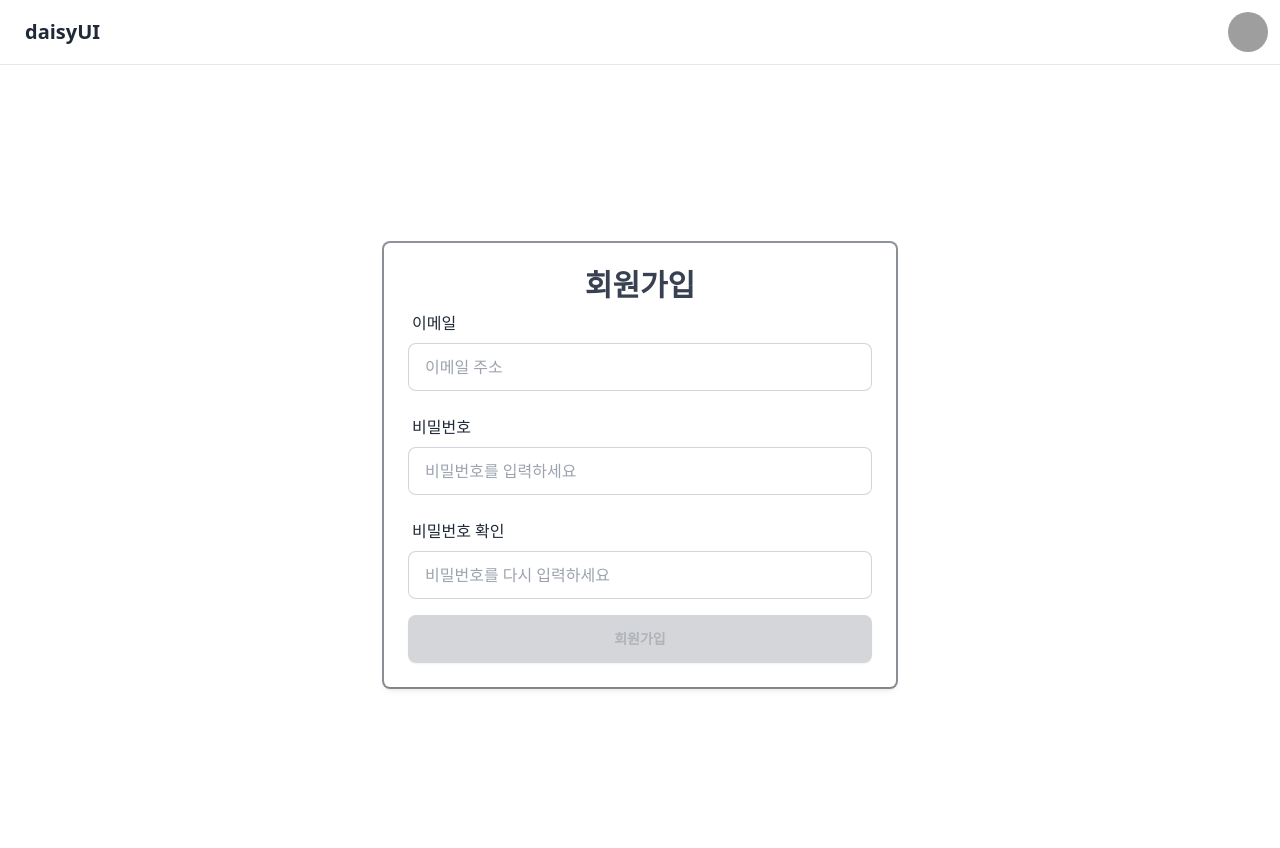
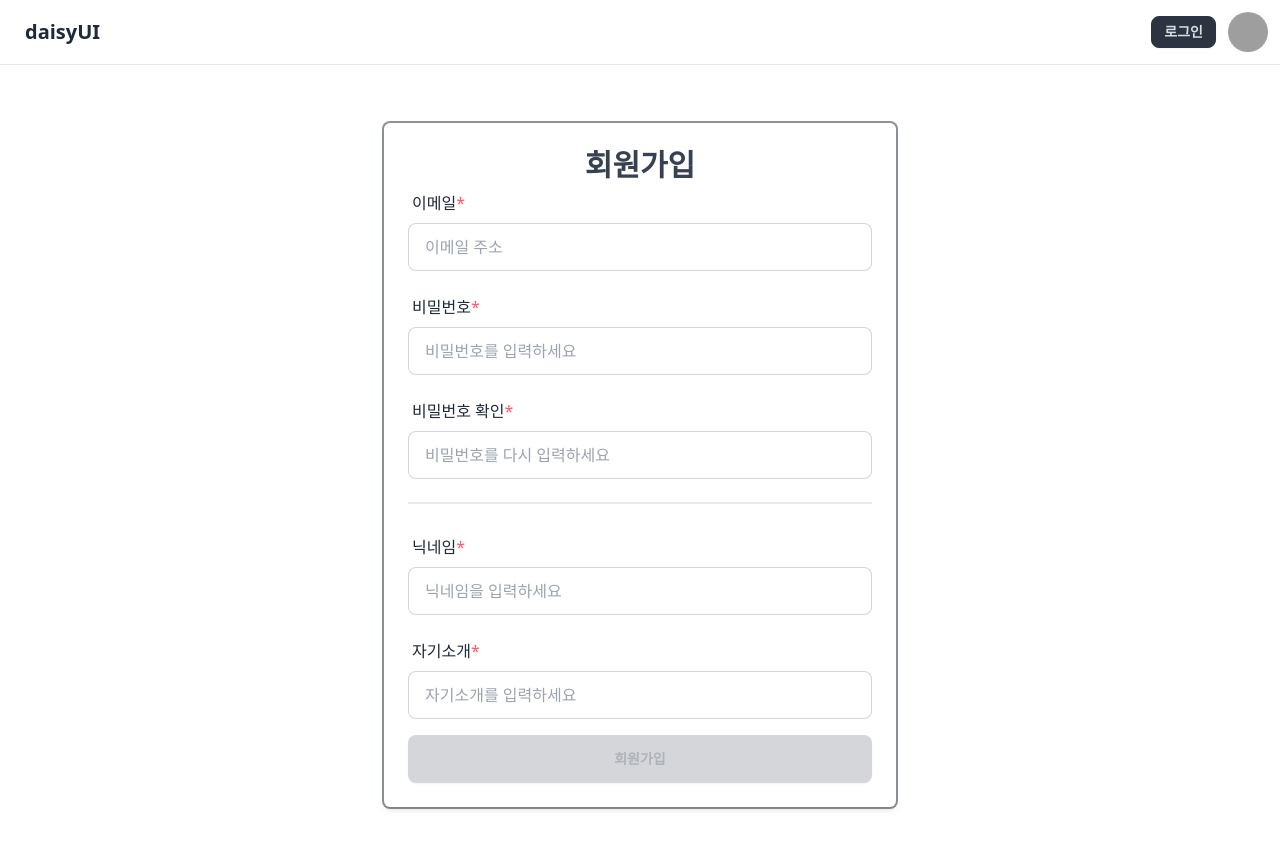
Before and after one commit to jindun619/random-image-museum, a Next.js app: page /signup in a window 1280 px wide. Shown: the top 848 px of the page. Built offline with nearby package versions, Linux system fonts and the light colour scheme; no server answers; grey boxes are pictures that could not be loaded.

Commit message:
signup form backend almost done

```diff
--- a/src/components/Navbar.tsx
+++ b/src/components/Navbar.tsx
@@ -1,6 +1,12 @@
 import Link from "next/link";
 
+import { supabase } from "@/lib/supabase";
+
 export function Navbar() {
+  (async () => {
+    const { data, error } = await supabase.auth.getSession();
+    console.log(data, error);
+  })();
   return (
     <div className="navbar bg-base-100 border-b flex justify-between">
       <div>
@@ -11,9 +17,10 @@ export function Navbar() {
         </Link>
       </div>
       <div className="gap-2">
+        <button className="btn btn-sm btn-neutral">로그인</button>
         <button className="btn btn-ghost btn-circle avatar">
           <div className="w-10 rounded-full">
-            <img src="https://daisyui.com/images/stock/photo-1534528741775-53994a69daeb.jpg" />
+            <img src="https://vercel.com/api/www/avatar/RPflv4I6VHNVELC59Eztv3OF?&s=60" />
           </div>
         </button>
       </div>
--- a/src/components/SignUpForm.tsx
+++ b/src/components/SignUpForm.tsx
@@ -6,6 +6,20 @@ interface InputValues {
   email: string;
   password: string;
   passwordagain: string;
+  nickname: string;
+  introduce: string;
+}
+
+interface InputsValid {
+  email?: boolean;
+  password?: boolean;
+  nickname?: boolean;
+}
+
+interface ErrorMsgs {
+  email?: string;
+  password?: string;
+  nickname?: string;
 }
 
 export function SignUpForm() {
@@ -13,11 +27,17 @@ export function SignUpForm() {
     email: "",
     password: "",
     passwordagain: "",
+    nickname: "",
+    introduce: "",
   });
 
   const [isAllFilled, setIsAllFilled] = useState<boolean>(false);
-  const [isEmailValid, setIsEmailValid] = useState<boolean>(false);
-  const [emailError, setEmailError] = useState<string>("");
+  const [areInputsValid, setAreInputsValid] = useState<InputsValid>({
+    email: false,
+    password: false,
+    nickname: false,
+  });
+  const [errorMsgs, setErrorMsgs] = useState<ErrorMsgs>();
 
   const handleChange = (e: React.ChangeEvent<HTMLInputElement>) => {
     setInputValues({
@@ -26,11 +46,43 @@ export function SignUpForm() {
     });
   };
 
-  const handleEmailBlur = (e: React.FocusEvent<HTMLInputElement>) => {
-    if (!isEmailValid) {
-      setEmailError("이메일 형식이 올바르지 않습니다.");
-    } else {
-      setEmailError("");
+  const handleBlur = (e: React.FocusEvent<HTMLInputElement>) => {
+    if (e.target.name === "email") {
+      if (areInputsValid?.email === false) {
+        setErrorMsgs({
+          ...errorMsgs,
+          email: "이메일 형식이 올바르지 않습니다.",
+        });
+      } else {
+        setErrorMsgs({
+          ...errorMsgs,
+          email: "",
+        });
+      }
+    } else if (e.target.name === "password") {
+      if (areInputsValid?.password === false) {
+        setErrorMsgs({
+          ...errorMsgs,
+          password: "비밀번호는 6자 이상, 20자 이하이여야 합니다",
+        });
+      } else {
+        setErrorMsgs({
+          ...errorMsgs,
+          password: "",
+        });
+      }
+    } else if (e.target.name === "nickname") {
+      if (areInputsValid?.nickname === false) {
+        setErrorMsgs({
+          ...errorMsgs,
+          nickname: "닉네임은 1자 이상, 10자 이하이여야 합니다",
+        });
+      } else {
+        setErrorMsgs({
+          ...errorMsgs,
+          nickname: "",
+        });
+      }
     }
   };
 
@@ -47,12 +99,22 @@ export function SignUpForm() {
   };
 
   useEffect(() => {
-    //inputValues가 모두 길이가>0 이여야 true 반환
-    setIsAllFilled(Object.values(inputValues).every(Boolean));
-
     //이메일 형식 검사
     const emailRegex = /^[^\s@]+@[^\s@]+\.[^\s@]+$/;
-    setIsEmailValid(emailRegex.test(inputValues.email));
+    const checkEmail = emailRegex.test(inputValues.email);
+    //비밀번호 형식 검사 (6 <= 길이 <= 20)
+    const checkPassword =
+      inputValues.password.length >= 6 && inputValues.password.length <= 20;
+    //닉네임 형식 검사 (1 <= 길이 <= 10)
+    const checkNickname =
+      inputValues.nickname.length >= 1 && inputValues.nickname.length <= 10;
+
+    setAreInputsValid({
+      ...areInputsValid,
+      email: checkEmail,
+      password: checkPassword,
+      nickname: checkNickname,
+    });
   }, [inputValues]);
 
   return (
@@ -63,7 +125,9 @@ export function SignUpForm() {
       <form className="space-y-4">
         <div>
           <label className="label">
-            <span className="text-base label-text">이메일</span>
+            <span className="text-base label-text">
+              이메일<span className="text-error">*</span>
+            </span>
           </label>
           <input
             type="email"
@@ -71,11 +135,13 @@ export function SignUpForm() {
             placeholder="이메일 주소"
             className="w-full input input-bordered"
             onChange={handleChange}
-            onBlur={handleEmailBlur}
+            onBlur={handleBlur}
           />
-          {emailError ? (
+          {errorMsgs?.email ? (
             <div className="label">
-              <span className="label-text-alt text-error">{emailError}</span>
+              <span className="label-text-alt text-error">
+                {errorMsgs.email}
+              </span>
             </div>
           ) : (
             ""
@@ -83,7 +149,9 @@ export function SignUpForm() {
         </div>
         <div>
           <label className="label">
-            <span className="text-base label-text">비밀번호</span>
+            <span className="text-base label-text">
+              비밀번호<span className="text-error">*</span>
+            </span>
           </label>
           <input
             type="password"
@@ -91,11 +159,23 @@ export function SignUpForm() {
             placeholder="비밀번호를 입력하세요"
             className="w-full input input-bordered"
             onChange={handleChange}
+            onBlur={handleBlur}
           />
+          {errorMsgs?.password ? (
+            <div className="label">
+              <span className="label-text-alt text-error">
+                {errorMsgs.password}
+              </span>
+            </div>
+          ) : (
+            ""
+          )}
         </div>
         <div>
           <label className="label">
-            <span className="text-base label-text">비밀번호 확인</span>
+            <span className="text-base label-text">
+              비밀번호 확인<span className="text-error">*</span>
+            </span>
           </label>
           <input
             type="password"
@@ -105,11 +185,53 @@ export function SignUpForm() {
             onChange={handleChange}
           />
         </div>
+        <div className="divider"></div>
+        <div>
+          <label className="label">
+            <span className="text-base label-text">
+              닉네임<span className="text-error">*</span>
+            </span>
+          </label>
+          <input
+            type="text"
+            name="nickname"
+            placeholder="닉네임을 입력하세요"
+            className="w-full input input-bordered"
+            onChange={handleChange}
+            onBlur={handleBlur}
+          />
+          {errorMsgs?.nickname ? (
+            <div className="label">
+              <span className="label-text-alt text-error">
+                {errorMsgs.nickname}
+              </span>
+            </div>
+          ) : (
+            ""
+          )}
+        </div>
+        <div>
+          <label className="label">
+            <span className="text-base label-text">
+              자기소개<span className="text-error">*</span>
+            </span>
+          </label>
+          <input
+            type="text"
+            name="introduce"
+            placeholder="자기소개를 입력하세요"
+            className="w-full input input-bordered"
+            onChange={handleChange}
+          />
+        </div>
         <div>
           <button
             className="btn btn-block btn-neutral"
             onClick={handleSubmit}
-            disabled={!isAllFilled || !isEmailValid}>
+            disabled={
+              !Object.values(inputValues).every(Boolean) ||
+              !Object.values(areInputsValid).every(Boolean)
+            }>
             회원가입
           </button>
         </div>
--- /dev/null
+++ b/src/lib/supabase/admin.ts
@@ -0,0 +1,8 @@
+import { createClient } from "@supabase/supabase-js";
+
+const supabaseUrl = process.env.NEXT_PUBLIC_SUPABASE_URL || "";
+const supabaseServiceRoleKey = process.env.SUPABASE_SERVICE_ROLE_KEY || "";
+
+const supabaseAdmin = createClient(supabaseUrl, supabaseServiceRoleKey);
+
+export { supabaseAdmin };
--- a/src/lib/supabase/index.ts
+++ b/src/lib/supabase/index.ts
@@ -2,9 +2,7 @@ import { createClient } from "@supabase/supabase-js";
 
 const supabaseUrl = process.env.NEXT_PUBLIC_SUPABASE_URL || "";
 const supabaseKey = process.env.NEXT_PUBLIC_SUPABASE_KEY || "";
-const supabaseServiceRoleKey = process.env.SUPABASE_SERVICE_ROLE_KEY || "";
 
 const supabase = createClient(supabaseUrl, supabaseKey);
-const supabaseAdmin = createClient(supabaseUrl, supabaseServiceRoleKey);
 
-export { supabase, supabaseAdmin };
+export { supabase };
--- a/src/pages/api/signup.ts
+++ b/src/pages/api/signup.ts
@@ -1,6 +1,6 @@
 import type { NextApiRequest, NextApiResponse } from "next";
 
-import { supabaseAdmin } from "@/lib/supabase";
+import { supabaseAdmin } from "@/lib/supabase/admin";
 
 export default async function handler(
   req: NextApiRequest,
@@ -8,18 +8,24 @@ export default async function handler(
 ) {
   if (req.method === "POST") {
     const { body } = req;
-    const { email, password, passwordagain } = body;
+    const { email, password, passwordagain, nickname, introduce } = body;
 
+    if (password.length < 6) {
+      res.json({
+        error: 1, //패스워드 길이 <6
+      });
+    }
     if (password !== passwordagain) {
       res.json({
-        error: 1, //비밀번호 불일치
+        error: 2, //비밀번호 불일치
       });
     } else {
       const { data, error } = await supabaseAdmin.auth.admin.createUser({
         email: email,
         password: password,
         user_metadata: {
-          name: "gimdun",
+          nickname: nickname,
+          introduce: introduce,
         },
       });
       await supabaseAdmin.auth.admin.inviteUserByEmail(email);
```
